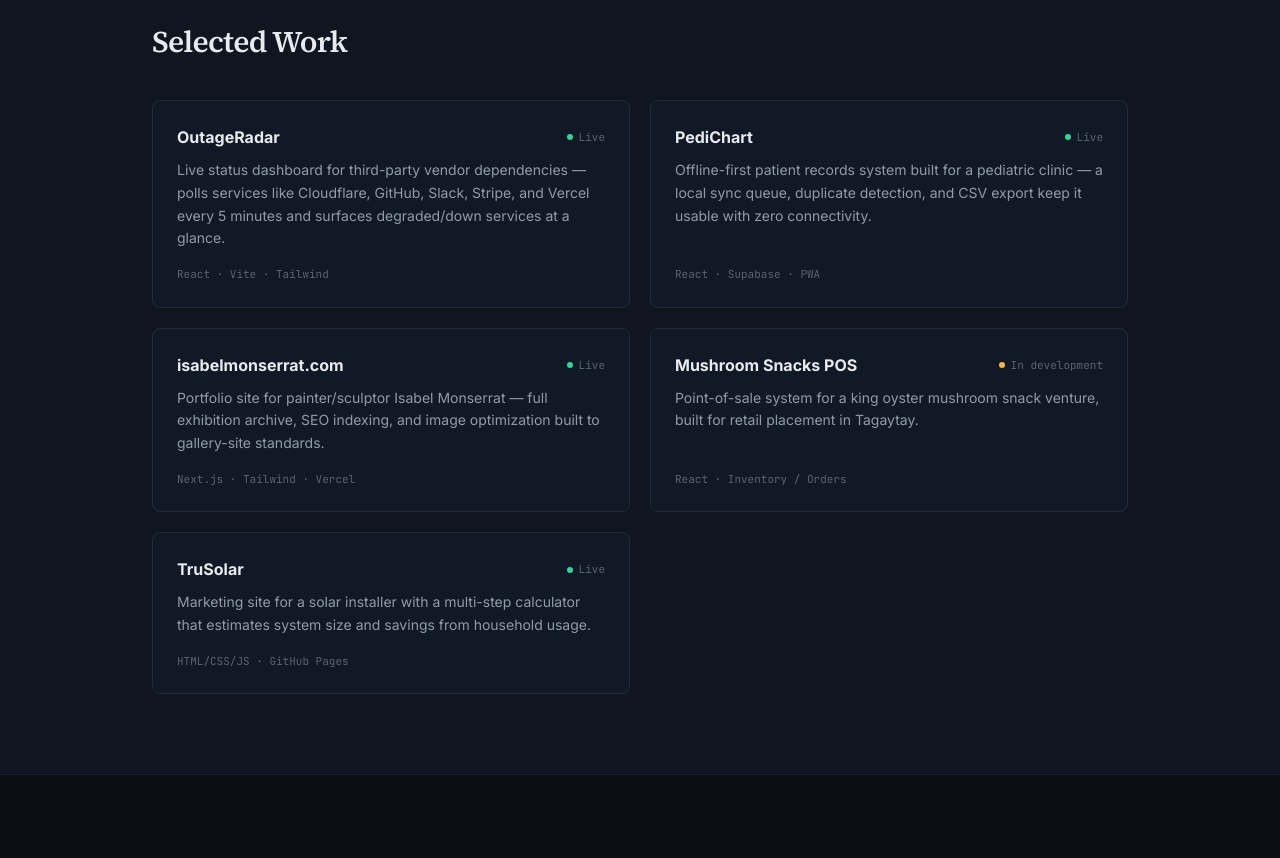
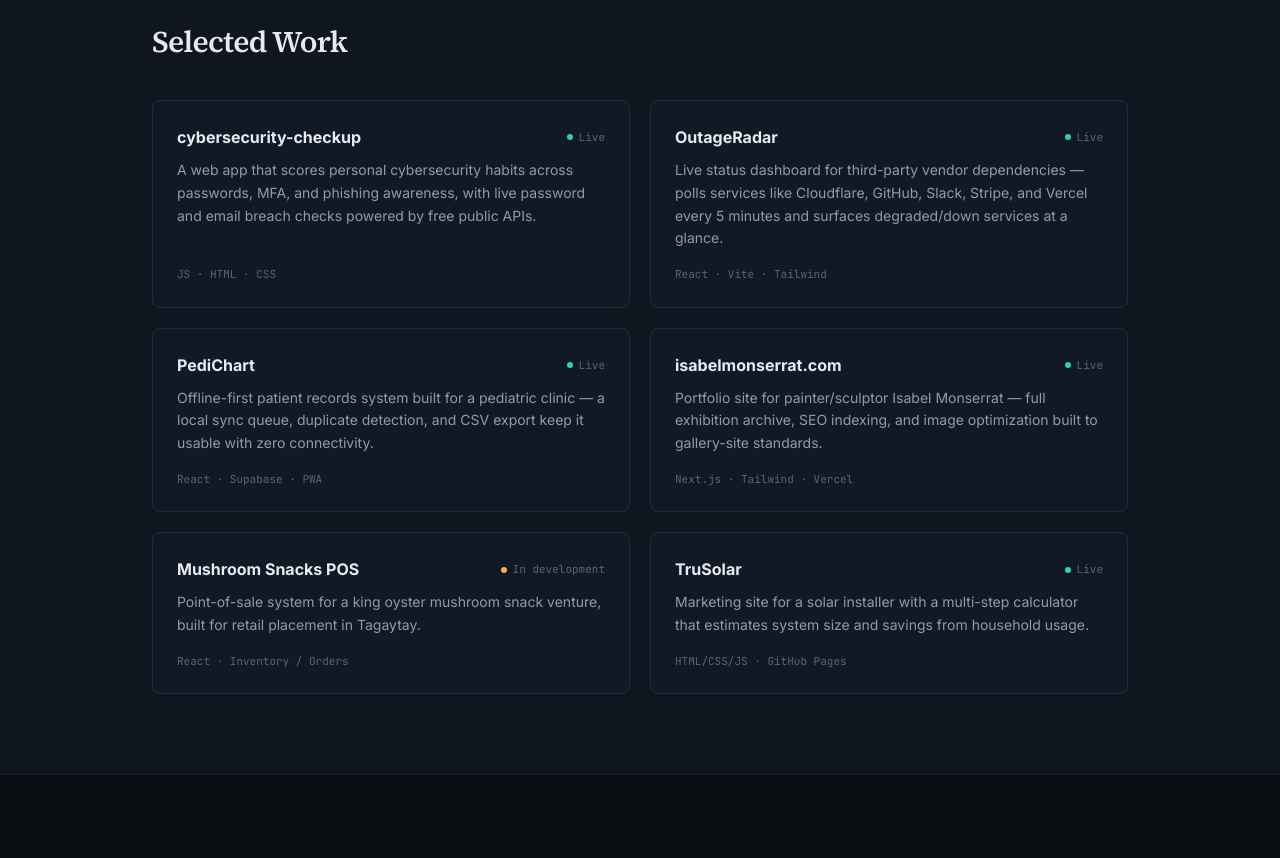
Before and after one commit to emaniebo420/Web-D.-Loper, a React (Vite) app: page / in a window 1280 px wide. Shown: the part 760-1618 px from the top of the page. Built offline with nearby package versions, Linux system fonts and the light colour scheme.

Commit message:
Add 'cybersecurity-checkup' project to projects list
Added a new project entry for 'cybersecurity-checkup' with details.

```diff
--- a/src/data.jsx
+++ b/src/data.jsx
@@ -14,6 +14,13 @@ export const profile = {
 }
 
 export const projects = [
+  {
+    name: 'cybersecurity-checkup',
+    url: 'https://emaniebo420.github.io/cybersecurity-checkup/',
+    status: 'live',
+    desc: 'A web app that scores personal cybersecurity habits across passwords, MFA, and phishing awareness, with live password and email breach checks powered by free public APIs.',
+    stack: ['JS', 'HTML', 'CSS'],
+  },
   {
     name: 'OutageRadar',
     url: 'https://outageradar-dashboard.vercel.app',
```
